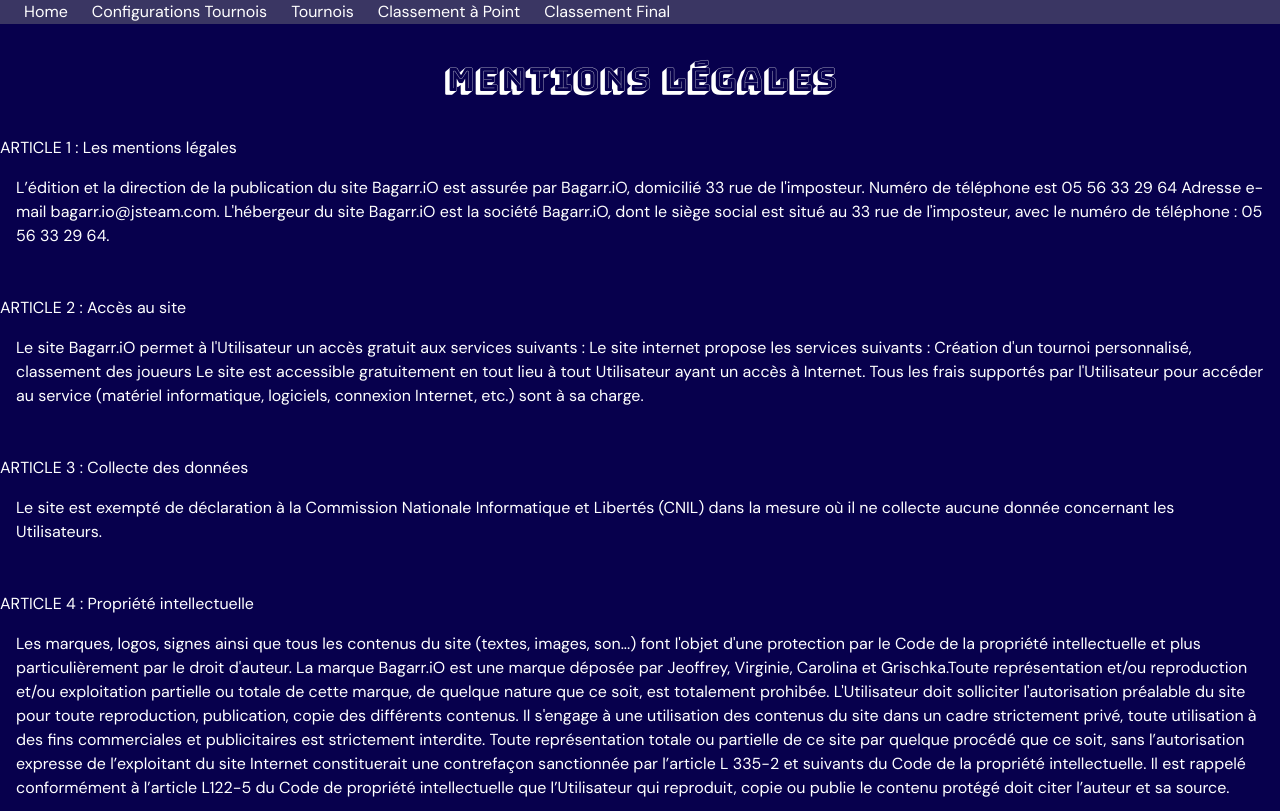
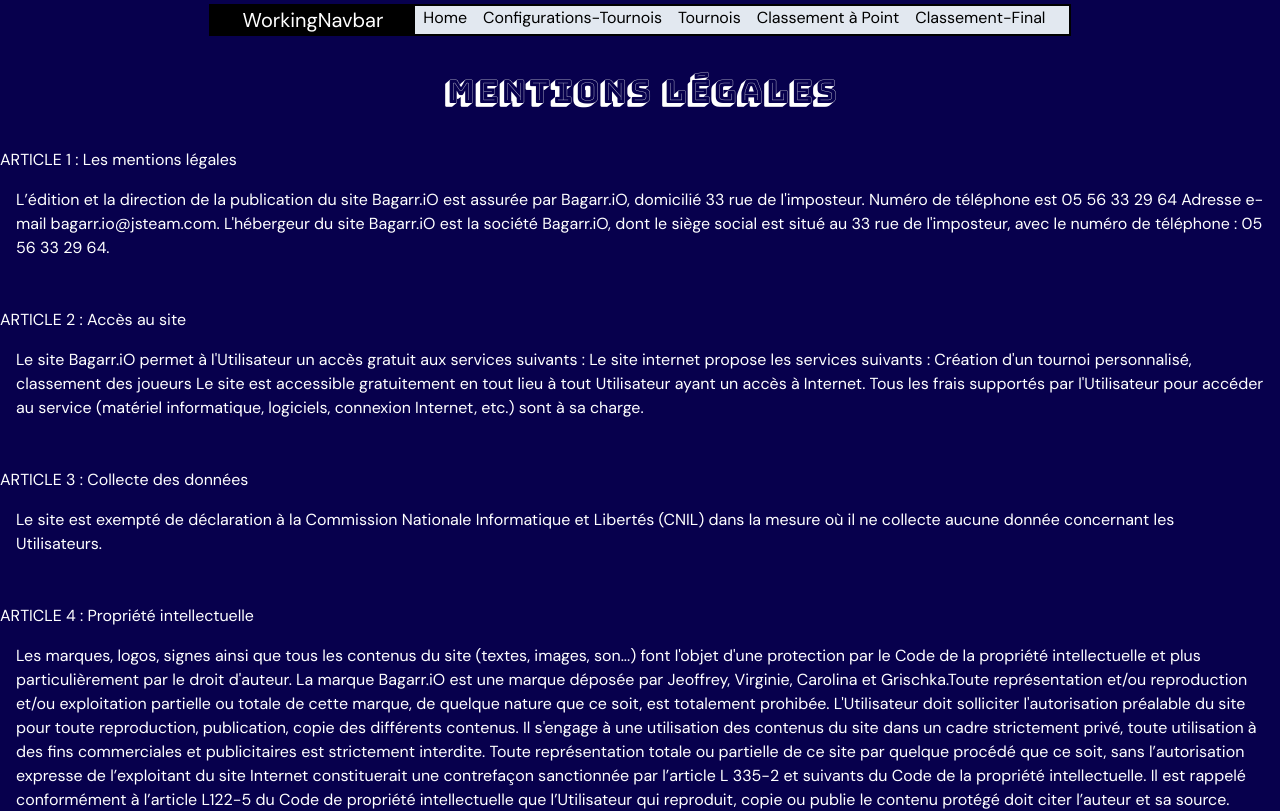
Before and after one commit to JoffreyChevalier/Bagarr.iO, a React (Vite) app in the folder frontend/: page /mentionslegales in a window 1280 px wide. Shown: the top 811 px of the page. Built offline with nearby package versions, Linux system fonts and the light colour scheme.

Commit message:
US : Navbar (#11)
clean the react vite app default page, add api.js in services, create the components RandomAvatar.jsx and add it to app.jsx, cleaned the app.css

```diff
--- a/frontend/src/App.css
+++ b/frontend/src/App.css
@@ -1,10 +1,6 @@
 @tailwind base;
 @tailwind components;
 @tailwind utilities;
-
-* {
-  color: white;
-}
 
 body {
   background-color: #07004d;
@@ -22,6 +18,10 @@
   font-family: "DM Sans", sans-serif;
 }
 
+/*************************************************************************
+*                          Random Avatar CSS
+**************************************************************************/
+
 .random-avatar {
   display: flex;
   flex-direction: column;
@@ -33,20 +33,9 @@
   margin-top: 1rem;
 }
 
-.navbar {
-  align-items: flex-end;
-  background-color: #8080806b;
-}
-
-.navbar nav {
-  display: flex;
-  margin-bottom: 1rem;
-  list-style: none;
-}
-
-.navbar a {
-  margin-left: 1.5rem;
-}
+/*************************************************************************
+*                          Footer CSS
+**************************************************************************/
 
 .footer {
   align-items: flex-end;
@@ -64,6 +53,7 @@
 }
 
 .mentions_legales {
+  color: white;
   font-family: "DM Sans", sans-serif;
   text-align: left;
 }
--- a/frontend/src/App.jsx
+++ b/frontend/src/App.jsx
@@ -8,7 +8,7 @@
 import PointGames from "@pages/PointGames";
 import FinalRanking from "@pages/FinalRanking";
 
-import Navbar from "@components/Navbar";
+import WorkingNavbar from "@components/WorkingNavbar";
 import Footer from "@components/Footer";
 
 import "./App.css";
@@ -16,7 +16,7 @@
 function App() {
   return (
     <div className="App">
-      <Navbar />
+      <WorkingNavbar />
       <Routes>
         <Route path="/" element={<Home />} />
         <Route path="/formulaires" element={<Formulaire />} />
--- a/frontend/src/components/Navbar.jsx
+++ /dev/null
@@ -1,27 +0,0 @@
-import { NavLink } from "react-router-dom";
-
-function Navbar() {
-  return (
-    <div className="navbar">
-      <nav>
-        <li>
-          <NavLink to="/">Home</NavLink>
-        </li>
-        <li>
-          <NavLink to="/configurations">Configurations Tournois</NavLink>
-        </li>
-        <li>
-          <NavLink to="/tournois">Tournois</NavLink>
-        </li>
-        <li>
-          <NavLink to="/classementpoint">Classement à Point</NavLink>
-        </li>
-        <li>
-          <NavLink to="/classementfinal">Classement Final</NavLink>
-        </li>
-      </nav>
-    </div>
-  );
-}
-
-export default Navbar;
--- /dev/null
+++ b/frontend/src/components/WorkingNavbar.jsx
@@ -0,0 +1,32 @@
+import { NavLink } from "react-router-dom";
+
+function WorkingNavbar() {
+  return (
+    <div className="flex mb-5 justify-center">
+      <nav className="flex mt-1 border-2 border-black bg-slate-200">
+        <h3 className="flex justify-center px-8 bg-black text-white text-xl">
+          WorkingNavbar
+        </h3>
+        <div className=" flex list-none mr-4 border-black">
+          <li className=" px-2 hover:bg-yellow-200 text-black">
+            <NavLink to="/">Home</NavLink>
+          </li>
+          <li className=" px-2 hover:bg-yellow-200 text-black">
+            <NavLink to="/configurations">Configurations-Tournois</NavLink>
+          </li>
+          <li className=" px-2 hover:bg-yellow-200 text-black">
+            <NavLink to="/tournois">Tournois</NavLink>
+          </li>
+          <li className=" px-2 hover:bg-yellow-200 text-black">
+            <NavLink to="/classementpoint">Classement à Point</NavLink>
+          </li>
+          <li className=" px-2 hover:bg-yellow-200 text-black">
+            <NavLink to="/classementfinal">Classement-Final</NavLink>
+          </li>
+        </div>
+      </nav>
+    </div>
+  );
+}
+
+export default WorkingNavbar;
--- a/frontend/tailwind.config.js
+++ b/frontend/tailwind.config.js
@@ -1,6 +1,13 @@
 module.exports = {
   content: ["./index.html", "./src/**/*.{vue,js,ts,jsx,tsx}"],
   theme: {
+    extend: {
+      colors: {
+        prim_color: "#07004D",
+        second_color: "#BA8208",
+        third_color: "#9A373F",
+      },
+    },
     extend: {},
   },
   plugins: [],
```
Also changed, not shown: frontend/src/assets/Logo poing.png (added).
